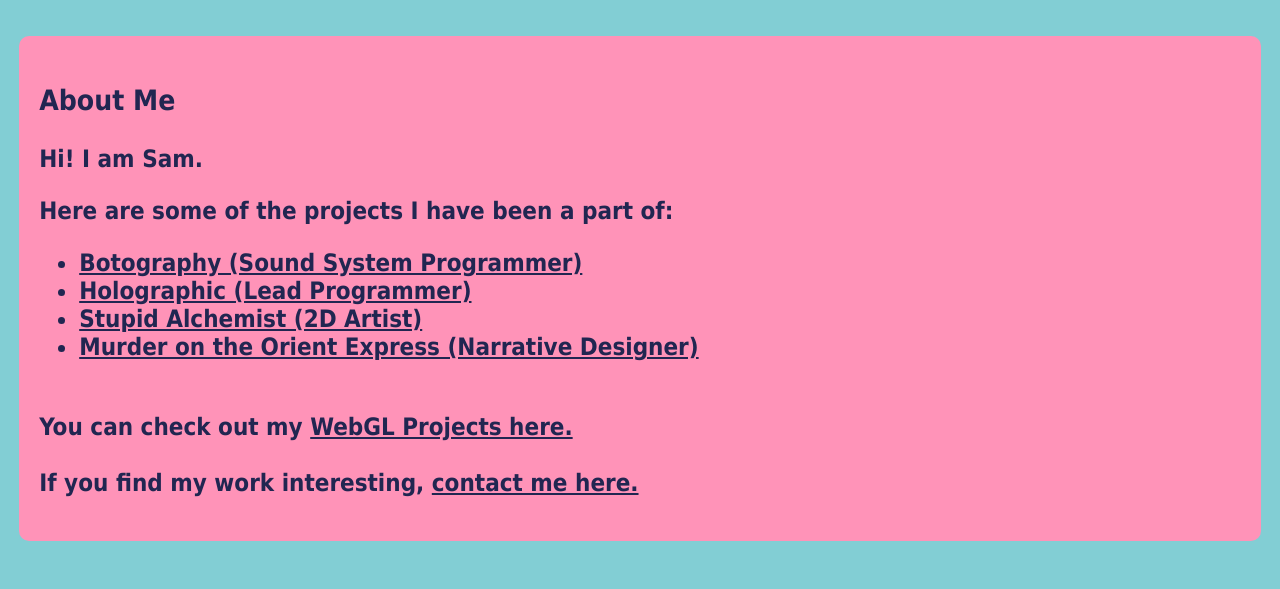
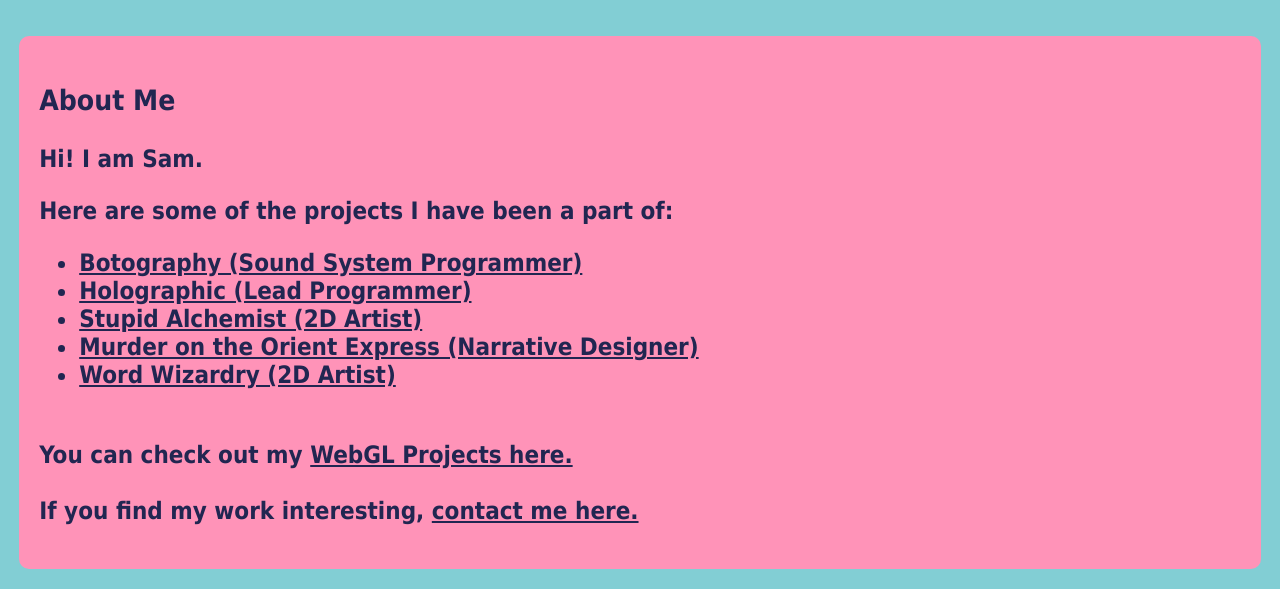
Before and after one commit to Novanduh/novanduh-s-world, a plain HTML site: page index.html in a window 1280 px wide. Shown: the part 603-1192 px from the top of the page. Before the commit the page ends 1164 px from the top, so only its background shows below. Drawn offline with Linux system fonts and the light colour scheme.

Commit message:
added new links

```diff
--- a/index.html
+++ b/index.html
@@ -64,6 +64,7 @@
                     <li><a href="https://holographic-games.itch.io/holographic">Holographic (Lead Programmer) </a></li>
                     <li><a href="https://bee892.itch.io/stupid-alchemist">Stupid Alchemist (2D Artist) </a></li>
                     <li><a href="https://rusp.itch.io/murder-on-the-orient-express">Murder on the Orient Express (Narrative Designer) </a></li>
+                    <li><a href="https://0maple0.itch.io/word-wizardry-gm">Word Wizardry (2D Artist) </a></li>
                 </ul>
             </p>
             <br>
```
